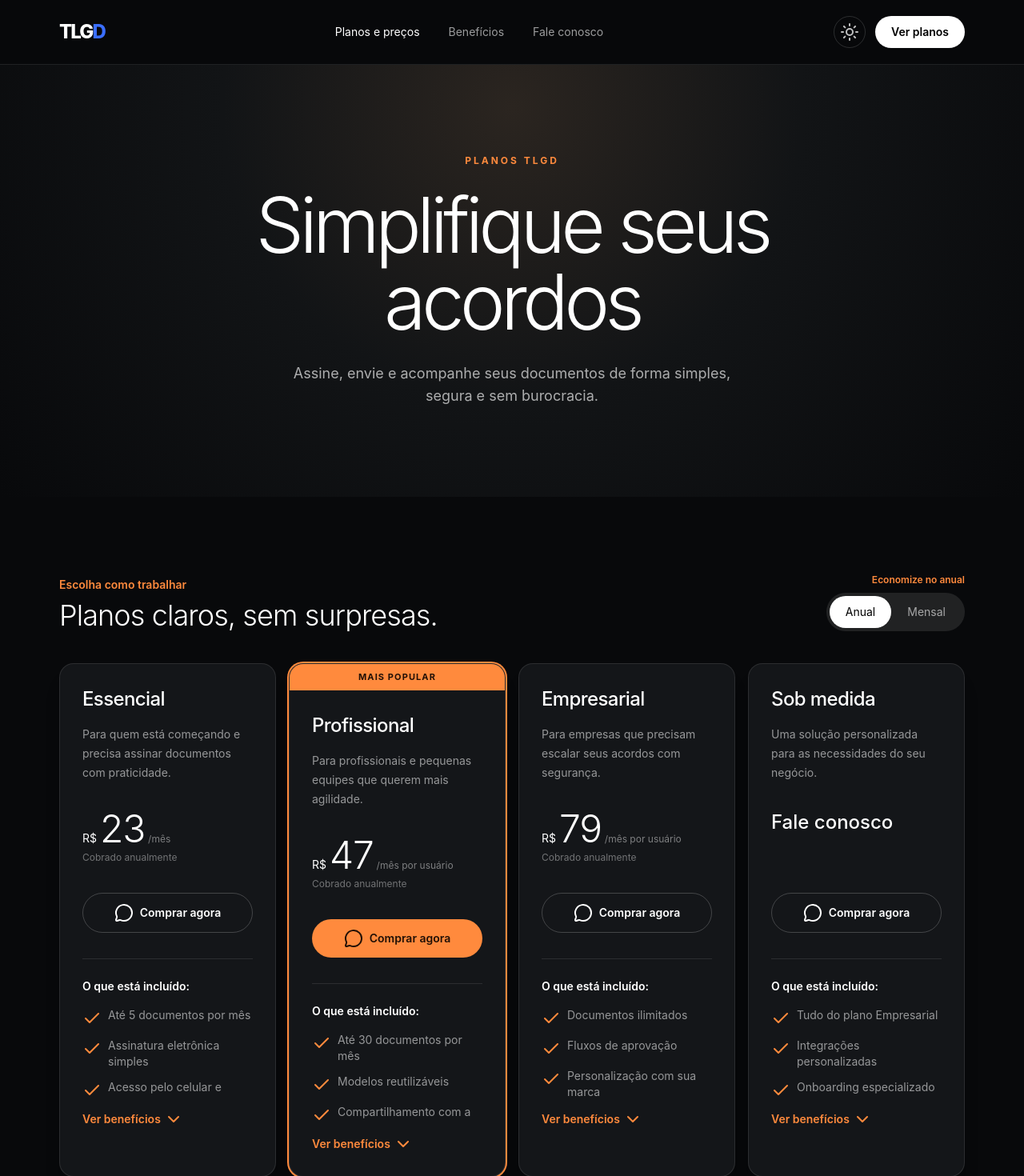
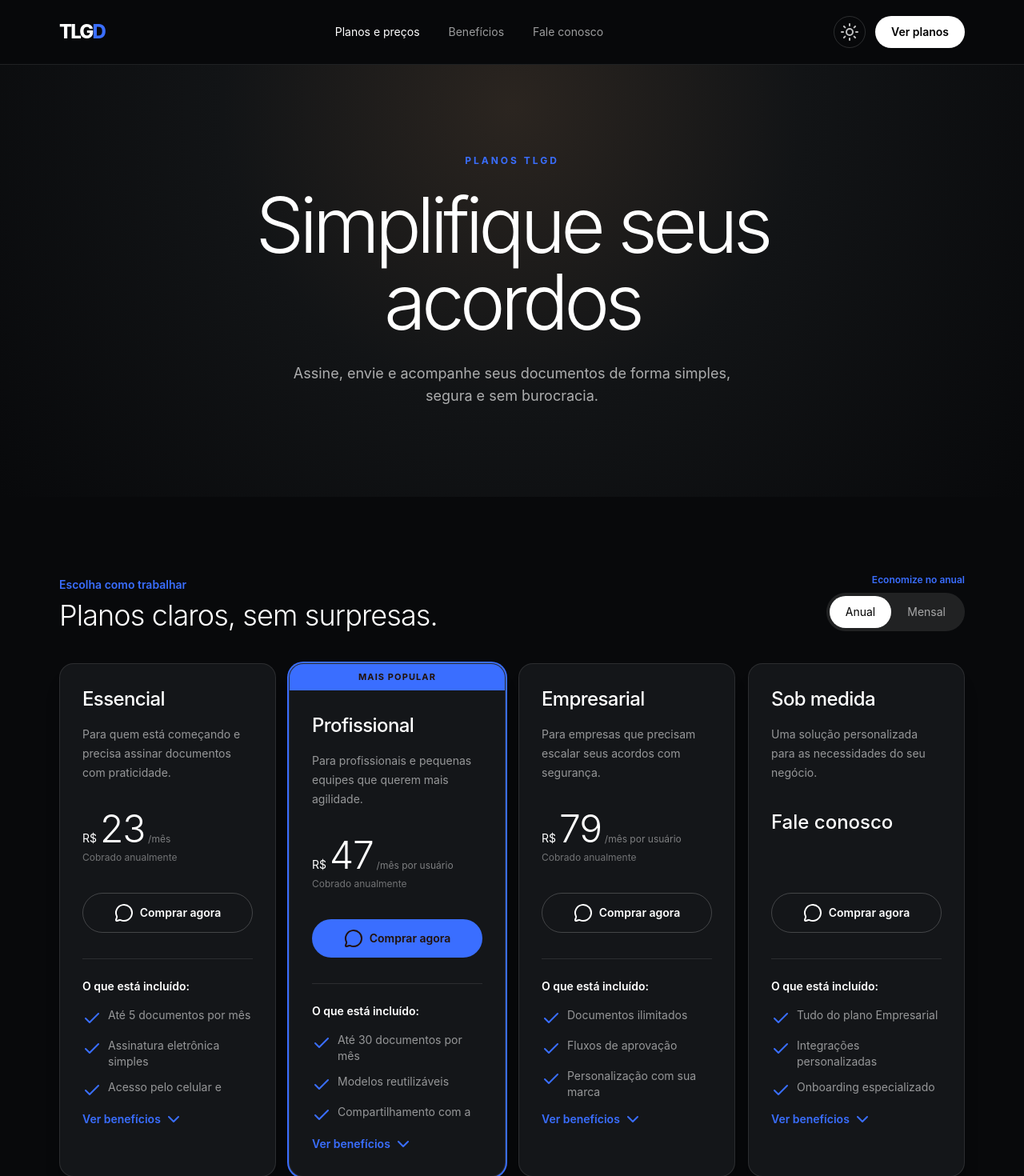
Before and after one commit to nachtzinho/Teste-site, a Next.js app: page / in a window 1280 px wide. Shown: the top 1470 px of the page at 80% size. Built offline with nearby package versions, Linux system fonts and the light colour scheme.

Commit message:
Update page.tsx

```diff
--- a/app/page.tsx
+++ b/app/page.tsx
@@ -49,22 +49,22 @@ export default function Page() {
             <button onClick={() => setLight(!light)} aria-label={light ? 'Ativar tema escuro' : 'Ativar tema claro'} className={`flex size-10 items-center justify-center rounded-full border transition ${dark ? 'border-white/15 text-white/75 hover:bg-white/10' : 'border-black/10 text-black/65 hover:bg-black/5'}`}>
               {light ? <Moon data-icon="inline-start" /> : <Sun data-icon="inline-start" />}
             </button>
-            <a href="#planos" className={`hidden rounded-full px-5 py-2.5 text-sm font-semibold transition sm:block ${dark ? 'bg-white text-black hover:bg-[#ff8a3d]' : 'bg-[#15171a] text-white hover:bg-[#ff8a3d]'}`}>Ver planos</a>
+            <a href="#planos" className={`hidden rounded-full px-5 py-2.5 text-sm font-semibold transition sm:block ${dark ? 'bg-white text-black hover:bg-[#3a6eff]' : 'bg-[#15171a] text-white hover:bg-[#3a6eff]'}`}>Ver planos</a>
           </div>
         </div>
       </header>
 
       <section className={`hero-bg px-6 pb-24 pt-24 text-center md:pb-28 md:pt-28 ${light ? 'hero-light' : ''}`}>
-        <p className="mb-6 text-xs font-bold uppercase tracking-[0.25em] text-[#ff8a3d]">Planos TLGD</p>
+        <p className="mb-6 text-xs font-bold uppercase tracking-[0.25em] text-[#3a6eff]">Planos TLGD</p>
         <h1 className="mx-auto max-w-4xl text-5xl font-light tracking-[-0.06em] md:text-8xl">Simplifique seus acordos</h1>
         <p className={`mx-auto mt-7 max-w-xl text-base leading-7 md:text-lg ${light ? 'text-black/65' : 'text-white/65'}`}>Assine, envie e acompanhe seus documentos de forma simples, segura e sem burocracia.</p>
       </section>
 
       <section id="planos" className="mx-auto max-w-[1180px] px-6 py-20 md:py-24">
         <div className="mb-10 flex flex-col items-start justify-between gap-6 md:flex-row md:items-end">
-          <div><p className="text-sm font-semibold text-[#ff8a3d]">Escolha como trabalhar</p><h2 className="mt-2 text-3xl font-light tracking-tight md:text-4xl">Planos claros, sem surpresas.</h2></div>
+          <div><p className="text-sm font-semibold text-[#3a6eff]">Escolha como trabalhar</p><h2 className="mt-2 text-3xl font-light tracking-tight md:text-4xl">Planos claros, sem surpresas.</h2></div>
           <div className="flex flex-col items-start gap-2 md:items-end">
-            <span className="text-xs font-semibold text-[#ff8a3d]">Economize no anual</span>
+            <span className="text-xs font-semibold text-[#3a6eff]">Economize no anual</span>
             <div className={`flex items-center rounded-full p-1 text-sm ${dark ? 'bg-white/10' : 'bg-black/5'}`}>
               <button onClick={() => setBilling('annual')} className={`rounded-full px-5 py-2.5 transition ${billing === 'annual' ? (dark ? 'bg-white text-black' : 'bg-black text-white') : 'opacity-60'}`}>Anual</button>
               <button onClick={() => setBilling('monthly')} className={`rounded-full px-5 py-2.5 transition ${billing === 'monthly' ? (dark ? 'bg-white text-black' : 'bg-black text-white') : 'opacity-60'}`}>Mensal</button>
@@ -87,21 +87,21 @@ export default function Page() {
               role="button"
               tabIndex={0}
               aria-label={`Selecionar plano ${plan.name}`}
-              className={`relative flex flex-col overflow-hidden rounded-2xl border shadow-xl transition-all duration-300 ease-out hover:-translate-y-2 hover:shadow-[0_18px_45px_rgba(255,138,61,0.16)] motion-reduce:transition-none ${selectedPlan === plan.name ? 'scale-[1.02] animate-[plan-pop_450ms_ease-out] shadow-[0_20px_55px_rgba(255,138,61,0.24)]' : ''} ${dark ? 'border-white/10 bg-[#141619]' : 'border-black/10 bg-white'} ${plan.popular ? 'ring-2 ring-[#ff8a3d]' : ''}`}>
-              {plan.popular && <div className="bg-[#ff8a3d] py-2 text-center text-[11px] font-bold uppercase tracking-widest text-[#221006]">Mais popular</div>}
+              className={`relative flex flex-col overflow-hidden rounded-2xl border shadow-xl transition-all duration-300 ease-out hover:-translate-y-2 hover:shadow-[0_18px_45px_rgba(255,138,61,0.16)] motion-reduce:transition-none ${selectedPlan === plan.name ? 'scale-[1.02] animate-[plan-pop_450ms_ease-out] shadow-[0_20px_55px_rgba(255,138,61,0.24)]' : ''} ${dark ? 'border-white/10 bg-[#141619]' : 'border-black/10 bg-white'} ${plan.popular ? 'ring-2 ring-[#3a6eff]' : ''}`}>
+              {plan.popular && <div className="bg-[#3a6eff] py-2 text-center text-[11px] font-bold uppercase tracking-widest text-[#221006]">Mais popular</div>}
               <div className="flex flex-1 flex-col p-6 md:p-7">
                 <h3 className="text-2xl font-medium tracking-tight">{plan.name}</h3>
                 <p className={`mt-4 min-h-[78px] text-sm leading-6 ${dark ? 'text-white/55' : 'text-black/55'}`}>{plan.description}</p>
                 <div className="mt-7 min-h-[80px]">{plan.name === 'Sob medida' ? <p className="text-2xl font-medium leading-8">{plan.price}</p> : <><span className="text-sm">R$ </span><span className="text-5xl font-light tracking-tight">{billing === 'annual' ? Math.round(Number(plan.price) * 0.8) : plan.price}</span><span className={`ml-1 text-xs ${dark ? 'text-white/45' : 'text-black/45'}`}>{plan.period}</span></>}{billing === 'annual' && plan.name !== 'Sob medida' && <p className={`mt-1 text-xs ${dark ? 'text-white/40' : 'text-black/40'}`}>Cobrado anualmente</p>}</div>
-                <button onClick={() => buyPlan(plan)} className={`mt-6 flex w-full items-center justify-center gap-2 rounded-full px-4 py-3 text-sm font-semibold transition ${plan.popular ? 'bg-[#ff8a3d] text-[#221006] hover:bg-[#ff9f60]' : dark ? 'border border-white/20 hover:bg-white hover:text-black' : 'border border-black/20 hover:bg-black hover:text-white'}`}><MessageCircle data-icon="inline-start" /> Comprar agora</button>
-                <div className={`mt-8 border-t pt-6 ${dark ? 'border-white/10' : 'border-black/10'}`}><p className="text-sm font-semibold">O que está incluído:</p><ul className={`mt-4 flex flex-col gap-3 overflow-hidden transition-all ${expanded ? 'max-h-96' : 'max-h-[112px]'}`}>{plan.features.map((feature) => <li key={feature} className={`flex gap-2 text-sm leading-5 ${dark ? 'text-white/55' : 'text-black/55'}`}><Check className="mt-0.5 shrink-0 text-[#ff8a3d]" />{feature}</li>)}</ul><button onClick={() => setOpenPlan(expanded ? null : plan.name)} className="mt-4 flex items-center gap-1 text-sm font-semibold text-[#ff8a3d]">{expanded ? 'Ver menos' : 'Ver benefícios'}{expanded ? <ChevronUp /> : <ChevronDown />}</button></div>
+                <button onClick={() => buyPlan(plan)} className={`mt-6 flex w-full items-center justify-center gap-2 rounded-full px-4 py-3 text-sm font-semibold transition ${plan.popular ? 'bg-[#3a6eff] text-[#221006] hover:bg-[#ff9f60]' : dark ? 'border border-white/20 hover:bg-white hover:text-black' : 'border border-black/20 hover:bg-black hover:text-white'}`}><MessageCircle data-icon="inline-start" /> Comprar agora</button>
+                <div className={`mt-8 border-t pt-6 ${dark ? 'border-white/10' : 'border-black/10'}`}><p className="text-sm font-semibold">O que está incluído:</p><ul className={`mt-4 flex flex-col gap-3 overflow-hidden transition-all ${expanded ? 'max-h-96' : 'max-h-[112px]'}`}>{plan.features.map((feature) => <li key={feature} className={`flex gap-2 text-sm leading-5 ${dark ? 'text-white/55' : 'text-black/55'}`}><Check className="mt-0.5 shrink-0 text-[#3a6eff]" />{feature}</li>)}</ul><button onClick={() => setOpenPlan(expanded ? null : plan.name)} className="mt-4 flex items-center gap-1 text-sm font-semibold text-[#3a6eff]">{expanded ? 'Ver menos' : 'Ver benefícios'}{expanded ? <ChevronUp /> : <ChevronDown />}</button></div>
               </div>
             </article>
           })}
         </div>
       </section>
 
-      <section id="beneficios" className={`border-y px-6 py-20 text-center ${dark ? 'border-white/10 bg-[#101214]' : 'border-black/10 bg-white'}`}><p className="text-sm font-semibold text-[#ff8a3d]">TLGD para o seu negócio</p><h2 className="mt-3 text-3xl font-light">Feito para deixar tudo mais simples</h2><p className={`mx-auto mt-4 max-w-lg text-sm leading-6 ${dark ? 'text-white/55' : 'text-black/55'}`}>Escolha o plano ideal e fale com a nossa equipe pelo WhatsApp. A TLGD ajuda você a fechar acordos com mais agilidade.</p></section>
+      <section id="beneficios" className={`border-y px-6 py-20 text-center ${dark ? 'border-white/10 bg-[#101214]' : 'border-black/10 bg-white'}`}><p className="text-sm font-semibold text-[#3a6eff]">TLGD para o seu negócio</p><h2 className="mt-3 text-3xl font-light">Feito para deixar tudo mais simples</h2><p className={`mx-auto mt-4 max-w-lg text-sm leading-6 ${dark ? 'text-white/55' : 'text-black/55'}`}>Escolha o plano ideal e fale com a nossa equipe pelo WhatsApp. A TLGD ajuda você a fechar acordos com mais agilidade.</p></section>
       <footer id="contato" className={`px-6 py-10 text-center text-sm ${dark ? 'bg-[#08090b] text-white/50' : 'bg-[#f5f6f8] text-black/50'}`}><Brand /><p className="mt-3">Fale com a TLGD pelo WhatsApp: +55 21 99588-8049</p></footer>
     </main>
   )
```
